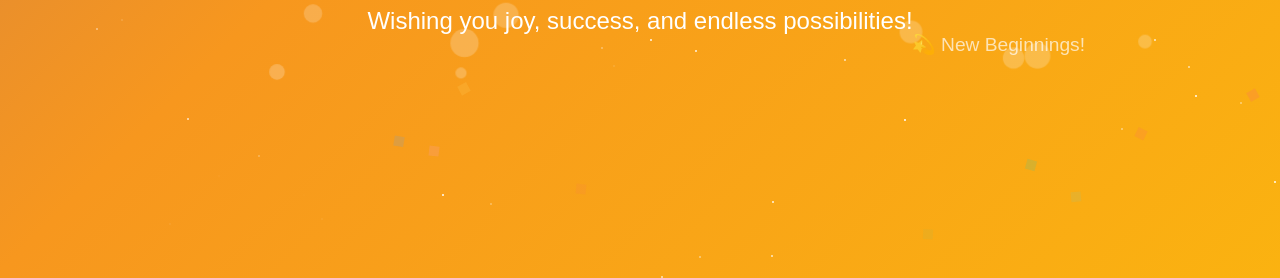
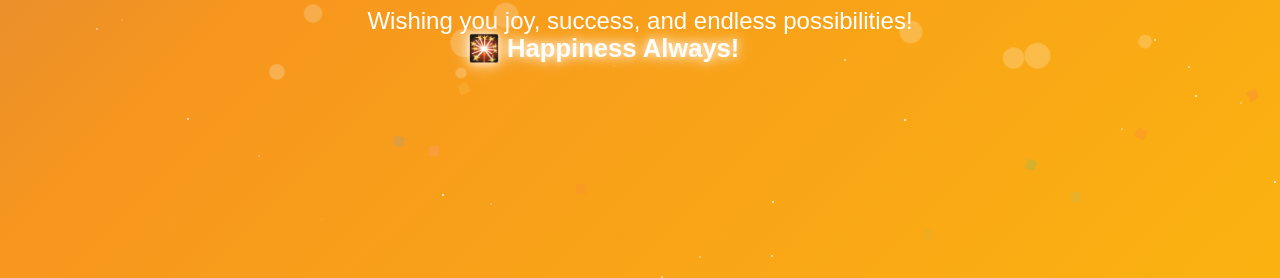
Before and after one commit to Jeevan953/New-year-2026, a plain HTML site: page index.html in a window 1280 px wide. Shown: the part 524-802 px from the top of the page. Drawn offline with Linux system fonts and the light colour scheme.

Commit message:
Update index.html

```diff
--- a/index.html
+++ b/index.html
@@ -146,10 +146,18 @@
     /* Floating text particles */
 .floatText {
     position: absolute;
-        font-size: 1.2rem;
-        color: rgba(255,255,255,0.7);
+    font-size: 1.6rem;
+    font-weight: bold;
+    color: #fff;
+    text-shadow: 0 0 8px rgba(255, 255, 255, 0.8),
+                 0 0 15px rgba(255, 255, 255, 0.6),
+                 0 0 25px rgba(255, 255, 255, 0.4);
     animation: floatUp 6s linear forwards;
+    pointer-events: none;
+    user-select: none;
+    opacity: 0.9;
 }
+
 
     @keyframes floatUp {
         0% { transform: translateY(0); opacity: 1; }
@@ -233,12 +241,24 @@
 
        // Floating text
 function floatingText() {
-            const words = ['🎉 Cheers!', '✨ Shine Bright!', '🎆 2026!', '💫 New Beginnings!', '🌟 Joy & Peace!'];
+    const words = [
+        '🎉 <b>Cheers!</b>',
+        '✨ <b>Shine Bright!</b>',
+        '🎆 <b>2026!</b>',
+        '💫 <b>New Beginnings!</b>',
+        '🌟 <b>Joy & Peace!</b>',
+        '💖 <b>Celebrate Life!</b>',
+        '🎇 <b>Happiness Always!</b>'
+    ];
+
     const text = document.createElement('div');
     text.className = 'floatText';
-            text.textContent = words[Math.floor(Math.random() * words.length)];
+    text.innerHTML = words[Math.floor(Math.random() * words.length)];
+
     text.style.left = Math.random() * 80 + '%';
-            text.style.top = '70%';
+    text.style.top =  '70%';
+    text.style.transform = `rotate(${Math.random() * 10 - 5}deg)`;
+
     document.body.appendChild(text);
     setTimeout(() => text.remove(), 6000);
 }
```
Lines whose indentation alone changed are shown as unchanged.
